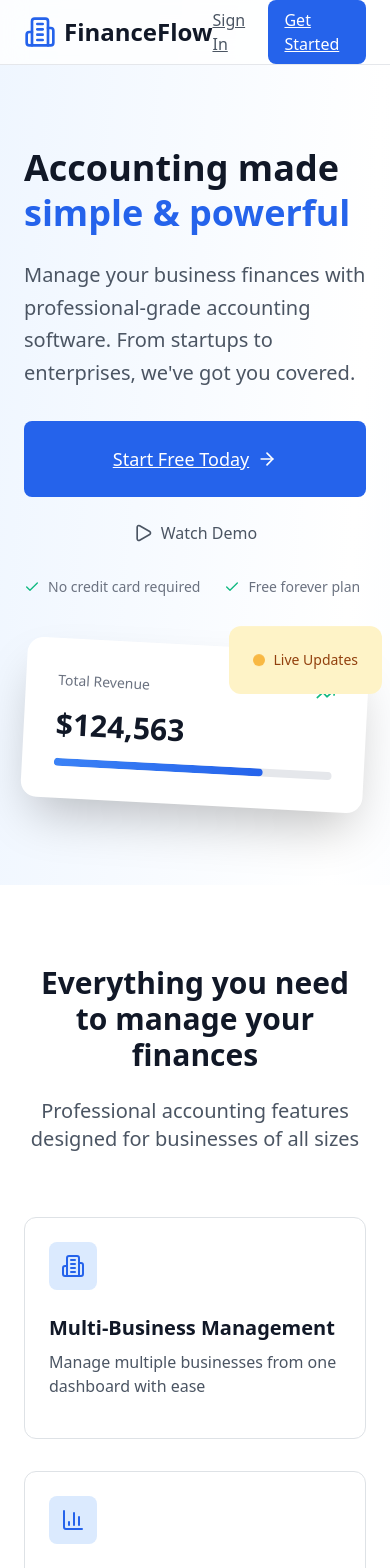
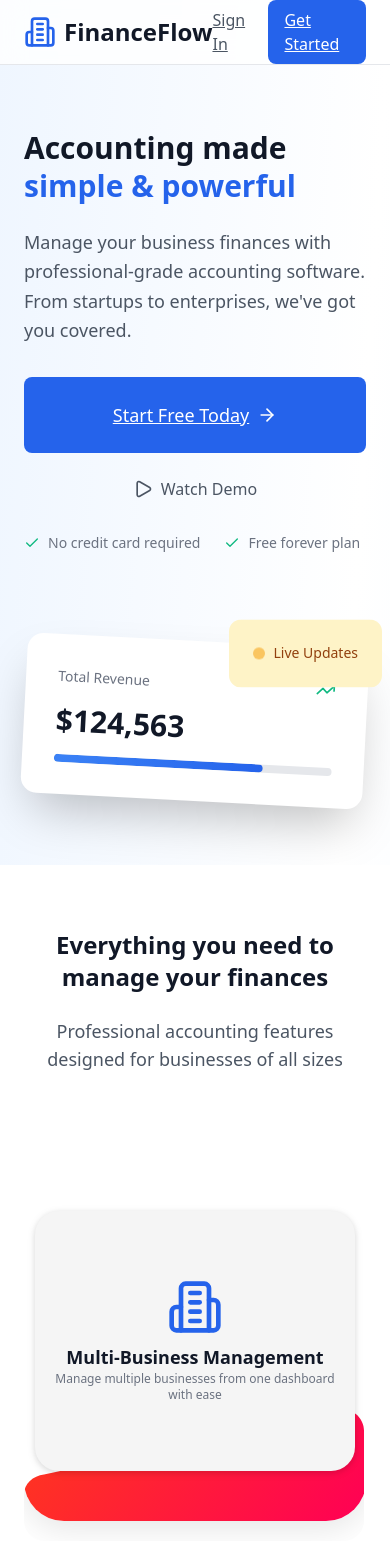
Before and after one commit to UsamaNadeem-rajput/smart-financial, a React (Vite) app in the folder my-app/: page / in a window 390 px wide. Shown: the top 1568 px of the page. Built offline with nearby package versions, Linux system fonts and the light colour scheme.

Commit message:
Fixed landing page

```diff
--- a/my-app/src/components/landing/LandingPage.jsx
+++ b/my-app/src/components/landing/LandingPage.jsx
@@ -1,97 +1,244 @@
-import { useState } from 'react';
-import { Link } from 'react-router-dom';
+import { useState, useRef, useEffect, useCallback } from "react";
+import { Link } from "react-router-dom";
 import {
   Building2,
-  Users,
   FileText,
   TrendingUp,
   Shield,
-  Clock,
   Check,
   Star,
   ArrowRight,
   Play,
   BarChart3,
   Calculator,
-  PieChart
-} from 'lucide-react';
-import { motion } from "motion/react";
-import { useRef } from "react";
+  PieChart,
+} from "lucide-react";
+import { motion } from "framer-motion";
 
-const LandingPage = () => {
-  const [selectedPlan, setSelectedPlan] = useState('free');
-   const boxRef = useRef(null);
+// --- Animated Features for Mobile/Tablet ---
+const hue = (h) => `hsl(${h}, 100%, 50%)`;
+
+function ScrollTriggeredFeatures({ features }) {
+  const colorPairs = [
+    [340, 20],
+    [200, 260],
+    [120, 180],
+    [40, 100],
+    [280, 340],
+    [160, 220],
+  ];
+  return (
+    <div
+      style={{
+        margin: "40px auto",
+        width: "100%",
+        paddingBottom: 40,
+        boxSizing: "border-box",
+        overflowX: "hidden", // Prevent horizontal scroll
+      }}
+    >
+      {features.map((feature, i) => {
+        const Icon = feature.icon;
+        const [hueA, hueB] = colorPairs[i % colorPairs.length];
+        const background = `linear-gradient(306deg, ${hue(hueA)}, ${hue(hueB)})`;
+        return (
+          <div
+            key={feature.title}
+            style={{
+              overflow: "visible",
+              display: "flex",
+              justifyContent: "center",
+              alignItems: "center",
+              position: "relative",
+              paddingTop: 40,
+              marginBottom: 56,
+              minHeight: 400,
+              width: "100%",
+              boxSizing: "border-box",
+            }}
+          >
+            <div
+              style={{
+                position: "absolute",
+                top: 0,
+                left: "50%",
+                transform: "translateX(-50%)",
+                width: "100%", // was "92vw"
+                height: 400,
+                background,
+                borderRadius: 40,
+                zIndex: 0,
+                boxShadow: "0 8px 32px 0 rgba(0,0,0,0.10)",
+                clipPath:
+                  'path("M 0 373.5 C 0 362.454 8.995 355.101 20 353.5 L 320 289.5 C 330.085 288.033 340 298.454 340 309.5 L 340 400 C 340 411.046 331.046 420 320 420 L 20 420 C 8.954 420 0 411.046 0 400 Z")',
+              }}
+            />
+            <motion.div
+              style={{
+                fontSize: 56,
+                width: "85vw",
+                maxWidth: 320,
+                minWidth: 0,
+                height: 260,
+                display: "flex",
+                flexDirection: "column",
+                justifyContent: "center",
+                alignItems: "center",
+                borderRadius: 24,
+                background: "#f5f5f5",
+                boxShadow:
+                  "0 2px 8px 0 rgba(0,0,0,0.10), 0 1.5px 6px 0 rgba(0,0,0,0.08)",
+                transformOrigin: "50% 100%",
+                position: "relative",
+                zIndex: 1,
+                boxSizing: "border-box",
+              }}
+              initial={{ scale: 0.7, y: 120, opacity: 0 }}
+              whileInView={{ scale: 1, y: 0, opacity: 1 }}
+              transition={{
+                type: "spring",
+                bounce: 0.45,
+                duration: 0.85,
+              }}
+              viewport={{ once: true, amount: 0.7 }}
+            >
+              <Icon className="w-14 h-14 text-primary-600 mb-2" />
+              <div className="font-semibold text-gray-900 text-lg text-center px-2">
+                {feature.title}
+              </div>
+              <div className="text-xs text-gray-500 text-center px-2">
+                {feature.description}
+              </div>
+            </motion.div>
+          </div>
+        );
+      })}
+    </div>
+  );
+}
+
+// --- FeatureBox for Desktop ---
+const FeatureBox = ({ feature, Icon, boxRef }) => {
+  const [isPC, setIsPC] = useState(window.innerWidth >= 1024);
+
+  const handleResize = useCallback(() => {
+    setIsPC(window.innerWidth >= 1024);
+  }, []);
+
+  useEffect(() => {
+    window.addEventListener("resize", handleResize);
+    return () => window.removeEventListener("resize", handleResize);
+  }, [handleResize]);
+
+  const content = (
+    <div className="group p-6 rounded-xl border border-gray-200 hover:border-primary-300 hover:shadow-lg h-full transition-shadow duration-300 bg-white">
+      <div className="w-12 h-12 bg-primary-100 rounded-lg flex items-center justify-center mb-4 group-hover:bg-primary-200 transition-colors">
+        <Icon className="w-6 h-6 text-primary-600" />
+      </div>
+      <h3 className="text-xl font-semibold text-gray-900 mb-2">{feature.title}</h3>
+      <p className="text-gray-600">{feature.description}</p>
+    </div>
+  );
+
+  return (
+    <div className="h-full">
+      {isPC ? (
+        <motion.div
+          drag
+          dragConstraints={boxRef?.current || { top: 0, bottom: 0, left: 0, right: 0 }}
+          initial={{ opacity: 0, y: 40 }}
+          animate={{ opacity: 1, y: 0 }}
+          transition={{ duration: 0.8, ease: [0.25, 0.1, 0.25, 1] }}
+        >
+          {content}
+        </motion.div>
+      ) : (
+        <motion.div
+          initial={{ opacity: 0, y: 40 }}
+          whileInView={{ opacity: 1, y: 0 }}
+          viewport={{ once: true, amount: 0.3 }}
+          transition={{ duration: 0.8, ease: [0.25, 0.1, 0.25, 1] }}
+        >
+          {content}
+        </motion.div>
+      )}
+    </div>
+  );
+};
 
 const features = [
   {
     icon: Building2,
-      title: 'Multi-Business Management',
-      description: 'Manage multiple businesses from one dashboard with ease'
+    title: "Multi-Business Management",
+    description: "Manage multiple businesses from one dashboard with ease",
   },
   {
     icon: BarChart3,
-      title: 'Chart of Accounts',
-      description: 'Organize your finances with a comprehensive chart of accounts'
+    title: "Chart of Accounts",
+    description: "Organize your finances with a comprehensive chart of accounts",
   },
   {
     icon: Calculator,
-      title: 'Double-Entry Accounting',
-      description: 'Professional accounting with automatic balance validation'
+    title: "Double-Entry Accounting",
+    description: "Professional accounting with automatic balance validation",
   },
   {
     icon: FileText,
-      title: 'Transaction Management',
-      description: 'Track all your financial transactions with detailed records'
+    title: "Transaction Management",
+    description: "Track all your financial transactions with detailed records",
   },
   {
     icon: PieChart,
-      title: 'Financial Reports',
-      description: 'Generate insightful reports to understand your business'
+    title: "Financial Reports",
+    description: "Generate insightful reports to understand your business",
   },
   {
     icon: Shield,
-      title: 'Secure & Reliable',
-      description: 'Your financial data is protected with enterprise-grade security'
-    }
+    title: "Secure & Reliable",
+    description: "Your financial data is protected with enterprise-grade security",
+  },
 ];
 
 const plans = [
   {
-      name: 'Free',
-      price: '$0',
-      period: 'forever',
-      description: 'Perfect for small businesses getting started',
+    name: "Free",
+    price: "$0",
+    period: "forever",
+    description: "Perfect for small businesses getting started",
     features: [
-        'Up to 3 businesses',
-        'Basic business information',
-        'Essential accounting features',
-        'Transaction management',
-        'Basic reports'
+      "Up to 3 businesses",
+      "Basic business information",
+      "Essential accounting features",
+      "Transaction management",
+      "Basic reports",
     ],
-      cta: 'Start Free',
-      popular: false
+    cta: "Start Free",
+    popular: false,
   },
   {
-      name: 'Premium',
-      price: '$29',
-      period: 'per month',
-      description: 'Advanced features for growing businesses',
+    name: "Premium",
+    price: "$29",
+    period: "per month",
+    description: "Advanced features for growing businesses",
     features: [
-        'Unlimited businesses',
-        'Complete business profiles',
-        'Advanced accounting features',
-        'Detailed financial reports',
-        'Priority support',
-        'Custom integrations'
+      "Unlimited businesses",
+      "Complete business profiles",
+      "Advanced accounting features",
+      "Detailed financial reports",
+      "Priority support",
+      "Custom integrations",
     ],
-      cta: 'Start Premium Trial',
-      popular: true
-    }
+    cta: "Start Premium Trial",
+    popular: true,
+  },
 ];
 
+const LandingPage = () => {
+  const boxRef = useRef(null);
+
   return (
-    <div className="min-h-screen bg-gradient-to-br from-primary-50 via-white to-primary-50">
-      {/* Navigation */}
+    <div className="min-h-screen bg-gradient-to-br from-primary-50 via-white to-primary-50 overflow-x-hidden">
+      {/* Navbar */}
       <nav className="bg-white/80 backdrop-blur-md border-b border-gray-200 sticky top-0 z-50">
         <div className="max-w-7xl mx-auto px-4 sm:px-6 lg:px-8">
           <div className="flex justify-between items-center h-16">
@@ -100,16 +247,10 @@ const LandingPage = () => {
               <span className="text-2xl font-bold text-gray-900">FinanceFlow</span>
             </div>
             <div className="flex items-center space-x-4">
-              <Link
-                to="/login"
-                className="text-gray-600 hover:text-gray-900 font-medium transition-colors"
-              >
+              <Link to="/login" className="text-gray-600 hover:text-gray-900 font-medium transition-colors">
                 Sign In
               </Link>
-              <Link
-                to="/register"
-                className="btn-primary"
-              >
+              <Link to="/register" className="btn-primary">
                 Get Started
               </Link>
             </div>
@@ -118,17 +259,19 @@ const LandingPage = () => {
       </nav>
 
       {/* Hero Section */}
-      <section className="relative overflow-hidden py-20 lg:py-32">
+      <section className="relative overflow-hidden py-16 lg:py-32">
         <div className="max-w-7xl mx-auto px-4 sm:px-6 lg:px-8">
           <div className="grid grid-cols-1 lg:grid-cols-2 gap-12 items-center">
-            <div className="animate-fade-in-up">
-              <h1 className="text-4xl lg:text-6xl font-bold text-gray-900 leading-tight">
-                Accounting made
-                <span className="text-primary-600 block">simple & powerful</span>
+            <div>
+              <h1 className="text-3xl sm:text-4xl lg:text-6xl font-bold text-gray-900 leading-tight">
+                Accounting made{" "}
+                <span className="text-primary-600 block">
+                  simple & powerful
+                </span>
               </h1>
-              <p className="text-xl text-gray-600 mt-6 leading-relaxed">
-                Manage your business finances with professional-grade accounting software.
-                From startups to enterprises, we've got you covered.
+              <p className="text-lg sm:text-xl text-gray-600 mt-6 leading-relaxed">
+                Manage your business finances with professional-grade accounting
+                software. From startups to enterprises, we've got you covered.
               </p>
               <div className="flex flex-col sm:flex-row gap-4 mt-8">
                 <Link
@@ -143,32 +286,40 @@ const LandingPage = () => {
                   Watch Demo
                 </button>
               </div>
-              <div className="flex items-center mt-8 text-sm text-gray-500">
+              <div className="flex flex-wrap items-center mt-8 text-sm text-gray-500 gap-4">
+                <span className="flex items-center">
                   <Check className="w-4 h-4 text-success-500 mr-2" />
                   No credit card required
-                <Check className="w-4 h-4 text-success-500 ml-6 mr-2" />
+                </span>
+                <span className="flex items-center">
+                  <Check className="w-4 h-4 text-success-500 mr-2" />
                   Free forever plan
+                </span>
               </div>
             </div>
-
-            <div className="relative animate-fade-in-right">
+            <div className="relative mt-10 lg:mt-0">
               <div className="bg-white rounded-2xl shadow-2xl p-8 transform rotate-3 hover:rotate-0 transition-transform duration-500">
                 <div className="space-y-4">
                   <div className="flex items-center justify-between">
-                    <span className="text-sm font-medium text-gray-500">Total Revenue</span>
+                    <span className="text-sm font-medium text-gray-500">
+                      Total Revenue
+                    </span>
                     <TrendingUp className="w-5 h-5 text-success-500" />
                   </div>
-                  <div className="text-3xl font-bold text-gray-900">$124,563</div>
+                  <div className="text-3xl font-bold text-gray-900">
+                    $124,563
+                  </div>
                   <div className="h-2 bg-gray-200 rounded-full overflow-hidden">
                     <div className="h-full bg-gradient-to-r from-primary-500 to-primary-600 rounded-full animate-progress-bar"></div>
                   </div>
                 </div>
               </div>
-
               <div className="absolute -top-4 -right-4 bg-warning-100 rounded-xl p-4 animate-float">
                 <div className="flex items-center space-x-2">
                   <div className="w-3 h-3 bg-warning-500 rounded-full animate-pulse"></div>
-                  <span className="text-sm font-medium text-warning-800">Live Updates</span>
+                  <span className="text-sm font-medium text-warning-800">
+                    Live Updates
+                  </span>
                 </div>
               </div>
             </div>
@@ -177,44 +328,35 @@ const LandingPage = () => {
       </section>
 
       {/* Features Section */}
-      <section className="py-20 bg-white">
+      <section className="py-16 sm:py-20 bg-white">
         <div className="max-w-7xl mx-auto px-4 sm:px-6 lg:px-8">
-          <div className="text-center mb-16">
-            <h2 className="text-3xl lg:text-4xl font-bold text-gray-900 mb-4">
+          <div className="text-center mb-12 sm:mb-16">
+            <h2 className="text-2xl sm:text-3xl lg:text-4xl font-bold text-gray-900 mb-4">
               Everything you need to manage your finances
             </h2>
-            <p className="text-xl text-gray-600 max-w-3xl mx-auto">
-              Professional accounting features designed for businesses of all sizes
+            <p className="text-lg sm:text-xl text-gray-600 max-w-3xl mx-auto">
+              Professional accounting features designed for businesses of all
+              sizes
             </p>
           </div>
-
-          <div ref={boxRef} className="grid grid-cols-1 md:grid-cols-2 lg:grid-cols-3 gap-8">
+          {/* Mobile/Tablet: Animated Cards */}
+          <div className="block lg:hidden">
+            <ScrollTriggeredFeatures features={features} />
+          </div>
+          {/* Desktop: Original Feature Grid */}
+          <div
+            ref={boxRef}
+            className="hidden lg:grid grid-cols-1 sm:grid-cols-2 lg:grid-cols-3 gap-6 sm:gap-8"
+          >
             {features.map((feature, index) => {
               const Icon = feature.icon;
               return (
-                <motion.div
-                  drag
-                  initial={{ opacity: 0, y: 40 }} // thoda neeche aur invisible
-                  animate={{ opacity: 1, y: 0 }}  // full visible aur position 0
-                  transition={{
-                    duration: 0.8,
-                    ease: [0.25, 0.1, 0.25, 1], // CSS-style cubic bezier easing
-                  }}
-                  dragConstraints={boxRef}
+                <FeatureBox
                   key={index}
-                  className="group p-6 rounded-xl border border-gray-200 hover:border-primary-300 hover:shadow-lg "
-                  style={{ animationDelay: `${index * 100}ms` }}
-                >
-                  <div className="w-12 h-12 bg-primary-100 rounded-lg flex items-center justify-center mb-4 group-hover:bg-primary-200 transition-colors">
-                    <Icon className="w-6 h-6 text-primary-600" />
-                  </div>
-                  <h3 className="text-xl font-semibold text-gray-900 mb-2">
-                    {feature.title}
-                  </h3>
-                  <p className="text-gray-600">
-                    {feature.description}
-                  </p>
-                </motion.div>
+                  feature={feature}
+                  Icon={Icon}
+                  boxRef={boxRef}
+                />
               );
             })}
           </div>
@@ -222,22 +364,22 @@ const LandingPage = () => {
       </section>
 
       {/* Pricing Section */}
-      <section className="py-20 bg-gray-50">
+      <section className="py-16 sm:py-20 bg-gray-50">
         <div className="max-w-7xl mx-auto px-4 sm:px-6 lg:px-8">
-          <div className="text-center mb-16">
-            <h2 className="text-3xl lg:text-4xl font-bold text-gray-900 mb-4">
+          <div className="text-center mb-12 sm:mb-16">
+            <h2 className="text-2xl sm:text-3xl lg:text-4xl font-bold text-gray-900 mb-4">
               Choose the perfect plan for your business
             </h2>
-            <p className="text-xl text-gray-600">
+            <p className="text-lg sm:text-xl text-gray-600">
               Start free and upgrade as you grow
             </p>
           </div>
-
           <div className="grid grid-cols-1 lg:grid-cols-2 gap-8 max-w-5xl mx-auto">
             {plans.map((plan, index) => (
               <div
                 key={index}
-                className={`relative bg-white rounded-2xl shadow-lg p-8 transition-all duration-300 hover:shadow-xl animate-fade-in-up ${plan.popular ? 'ring-2 ring-primary-500 scale-105' : ''
+                className={`relative bg-white rounded-2xl shadow-lg p-8 transition-all duration-300 hover:shadow-xl animate-fade-in-up ${
+                  plan.popular ? "ring-2 ring-primary-500 scale-105" : ""
                 }`}
                 style={{ animationDelay: `${index * 200}ms` }}
               >
@@ -249,16 +391,18 @@ const LandingPage = () => {
                     </div>
                   </div>
                 )}
-
                 <div className="text-center mb-8">
-                  <h3 className="text-2xl font-bold text-gray-900 mb-2">{plan.name}</h3>
+                  <h3 className="text-2xl font-bold text-gray-900 mb-2">
+                    {plan.name}
+                  </h3>
                   <div className="flex items-baseline justify-center mb-2">
-                    <span className="text-4xl font-bold text-gray-900">{plan.price}</span>
+                    <span className="text-4xl font-bold text-gray-900">
+                      {plan.price}
+                    </span>
                     <span className="text-gray-500 ml-2">/{plan.period}</span>
                   </div>
                   <p className="text-gray-600">{plan.description}</p>
                 </div>
-
                 <ul className="space-y-4 mb-8">
                   {plan.features.map((feature, featureIndex) => (
                     <li key={featureIndex} className="flex items-center">
@@ -267,12 +411,12 @@ const LandingPage = () => {
                     </li>
                   ))}
                 </ul>
-
                 <Link
                   to="/register"
-                  className={`w-full py-3 px-6 rounded-lg font-medium text-center block transition-colors ${plan.popular
-                    ? 'bg-primary-600 hover:bg-primary-700 text-white'
-                    : 'bg-gray-100 hover:bg-gray-200 text-gray-900'
+                  className={`w-full py-3 px-6 rounded-lg font-medium text-center block transition-colors ${
+                    plan.popular
+                      ? "bg-primary-600 hover:bg-primary-700 text-white"
+                      : "bg-gray-100 hover:bg-gray-200 text-gray-900"
                   }`}
                 >
                   {plan.cta}
@@ -283,14 +427,21 @@ const LandingPage = () => {
         </div>
       </section>
 
-      {/* CTA Section */}
-      <section className="py-16 bg-gray-950 h-screen bg-center bg-no-repeat md:[background-size:100%]" style={{ backgroundImage: "url('/CTA_banner.jpg')" , width:'100vw' , height:'50vh' }}>
-        <div className="max-w-7xl mx-auto px-4 sm:px-6 lg:px-8 text-center" >
-          <h2 className="text-3xl lg:text-4xl font-bold text-white mb-4">
+      {/* CTA Banner */}
+      <section
+        className="py-10 bg-gray-950 overflow-hidden bg-center bg-no-repeat"
+        style={{
+          backgroundImage: "url('/CTA_banner.jpg')",
+          backgroundSize: "cover",
+        }}
+      >
+        <div className="py-5 max-w-7xl mx-auto px-4 sm:px-6 lg:px-8 text-center">
+          <h2 className="text-2xl sm:text-3xl lg:text-4xl font-bold text-white mb-4">
             Ready to transform your business finances?
           </h2>
-          <p className="text-xl text-primary-100 mb-8 max-w-2xl mx-auto">
-            Join thousands of businesses that trust FinanceFlow for their accounting needs
+          <p className="text-base sm:text-lg text-primary-100 mb-8 max-w-2xl mx-auto">
+            Join thousands of businesses that trust FinanceFlow for their
+            accounting needs
           </p>
           <div className="flex flex-col sm:flex-row gap-4 justify-center">
             <Link
@@ -317,41 +468,75 @@ const LandingPage = () => {
             <div>
               <div className="flex items-center mb-4">
                 <Building2 className="w-6 h-6 text-primary-400 mr-2" />
-                <span className="text-xl font-bold text-white">FinanceFlow</span>
+                <span className="text-xl font-bold text-white">
+                  FinanceFlow
+                </span>
               </div>
               <p className="text-gray-400">
                 Professional accounting software for modern businesses.
               </p>
             </div>
-
             <div>
               <h4 className="font-semibold text-white mb-4">Product</h4>
               <ul className="space-y-2">
-                <li><a href="#" className="hover:text-white transition-colors">Features</a></li>
-                <li><a href="#" className="hover:text-white transition-colors">Pricing</a></li>
-                <li><a href="#" className="hover:text-white transition-colors">Security</a></li>
+                <li>
+                  <a href="#" className="hover:text-white transition-colors">
+                    Features
+                  </a>
+                </li>
+                <li>
+                  <a href="#" className="hover:text-white transition-colors">
+                    Pricing
+                  </a>
+                </li>
+                <li>
+                  <a href="#" className="hover:text-white transition-colors">
+                    Security
+                  </a>
+                </li>
               </ul>
             </div>
-
             <div>
               <h4 className="font-semibold text-white mb-4">Company</h4>
               <ul className="space-y-2">
-                <li><a href="#" className="hover:text-white transition-colors">About</a></li>
-                <li><a href="#" className="hover:text-white transition-colors">Contact</a></li>
-                <li><a href="#" className="hover:text-white transition-colors">Support</a></li>
+                <li>
+                  <a href="#" className="hover:text-white transition-colors">
+                    About
+                  </a>
+                </li>
+                <li>
+                  <a href="#" className="hover:text-white transition-colors">
+                    Contact
+                  </a>
+                </li>
+                <li>
+                  <a href="#" className="hover:text-white transition-colors">
+                    Support
+                  </a>
+                </li>
               </ul>
             </div>
-
             <div>
               <h4 className="font-semibold text-white mb-4">Legal</h4>
               <ul className="space-y-2">
-                <li><a href="#" className="hover:text-white transition-colors">Privacy</a></li>
-                <li><a href="#" className="hover:text-white transition-colors">Terms</a></li>
-                <li><a href="#" className="hover:text-white transition-colors">Cookies</a></li>
+                <li>
+                  <a href="#" className="hover:text-white transition-colors">
+                    Privacy
+                  </a>
+                </li>
+                <li>
+                  <a href="#" className="hover:text-white transition-colors">
+                    Terms
+                  </a>
+                </li>
+                <li>
+                  <a href="#" className="hover:text-white transition-colors">
+                    Cookies
+                  </a>
+                </li>
               </ul>
             </div>
           </div>
-
           <div className="border-t border-gray-800 mt-8 pt-8 text-center">
             <p className="text-gray-400">
               © 2025 Finance App. All rights reserved.
```
Lines whose indentation alone changed are shown as unchanged.
